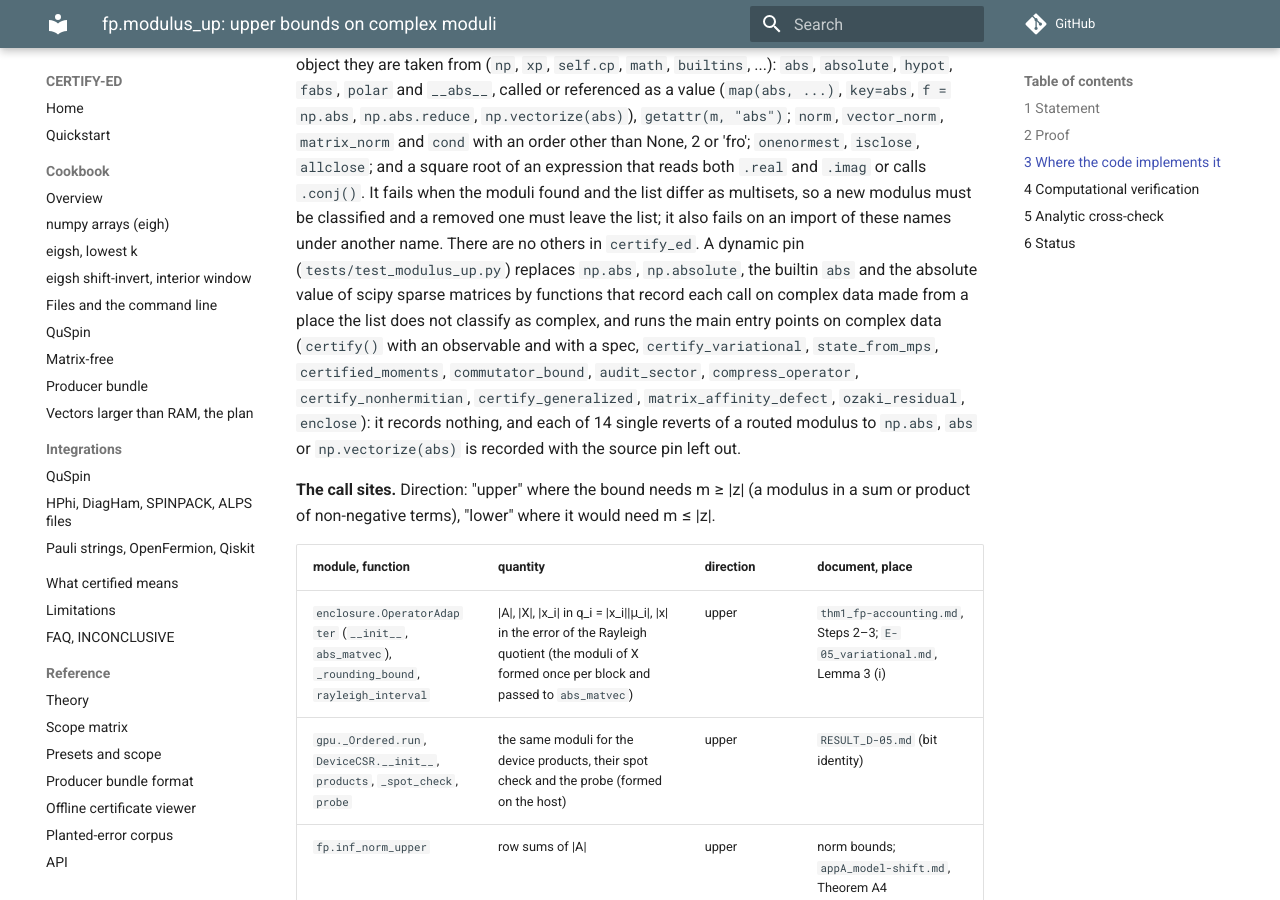
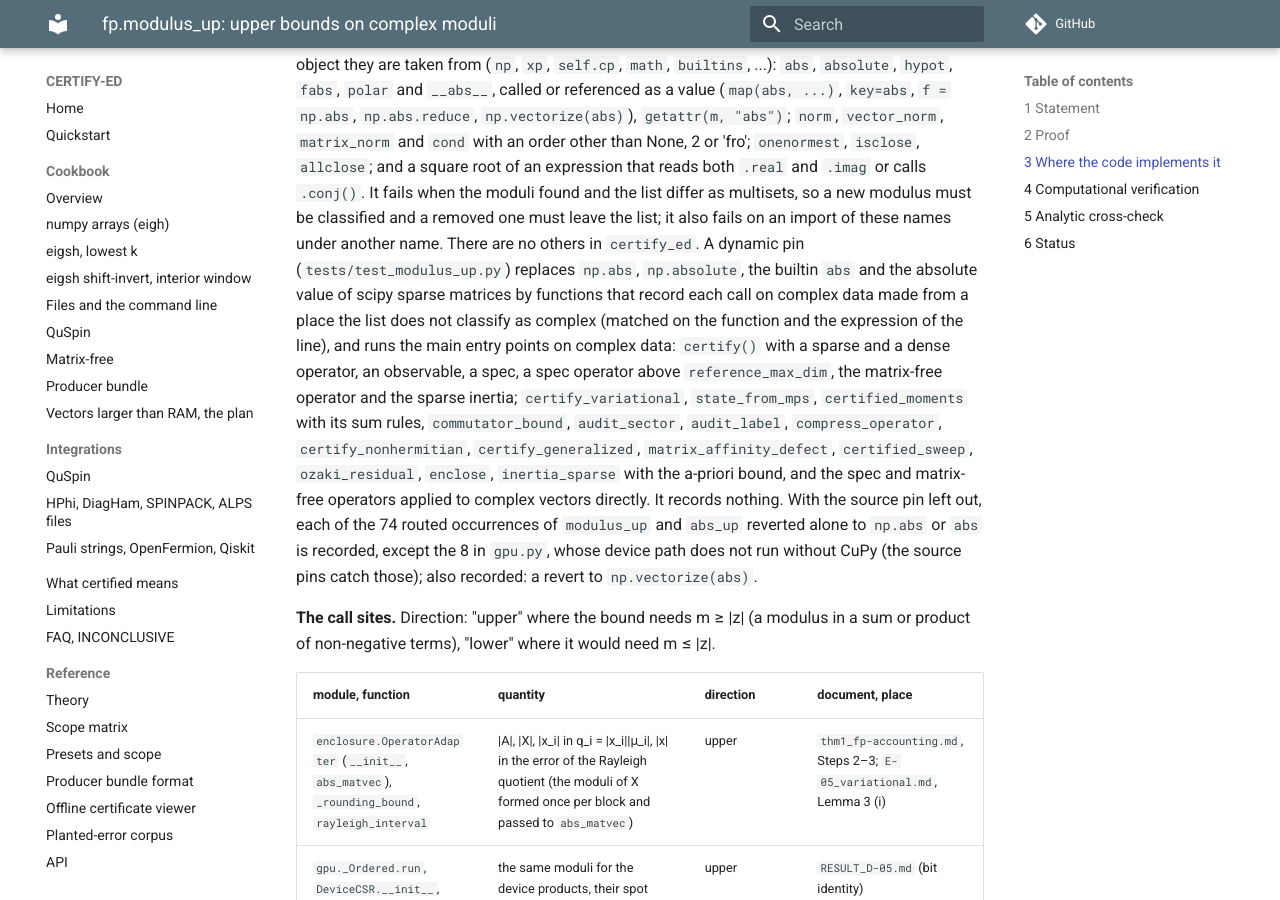
Before and after one commit to sarang-kernel/CERTIFY-ED, an MkDocs documentation site: the page built from docs/proofs/fp_modulus-up.md, in a window 1280 px wide and 900 px high, scrolled down 10614 px. Built offline with MkDocs 1.6.1 and Material for MkDocs 9.7.7, drawn with Linux system fonts in a browser that asks for light colours; comment, search, counter and statistics services are not loaded.

Commit message:
Record the revert sweep of the tripwire

```diff
--- a/docs/proofs/fp_modulus-up.md
+++ b/docs/proofs/fp_modulus-up.md
@@ -329,11 +329,16 @@ and `.imag` or calls `.conj()`. It fails when the moduli found and the list diff
 must be classified and a removed one must leave the list; it also fails on an import of these names under another
 name. There are no others in `certify_ed`. A dynamic pin (`tests/test_modulus_up.py`) replaces `np.abs`,
 `np.absolute`, the builtin `abs` and the absolute value of scipy sparse matrices by functions that record each call
-on complex data made from a place the list does not classify as complex, and runs the main entry points on complex
-data (`certify()` with an observable and with a spec, `certify_variational`, `state_from_mps`, `certified_moments`,
-`commutator_bound`, `audit_sector`, `compress_operator`, `certify_nonhermitian`, `certify_generalized`,
-`matrix_affinity_defect`, `ozaki_residual`, `enclose`): it records nothing, and each of 14 single reverts of a routed
-modulus to `np.abs`, `abs` or `np.vectorize(abs)` is recorded with the source pin left out.
+on complex data made from a place the list does not classify as complex (matched on the function and the expression
+of the line), and runs the main entry points on complex data: `certify()` with a sparse and a dense operator, an
+observable, a spec, a spec operator above `reference_max_dim`, the matrix-free operator and the sparse inertia;
+`certify_variational`, `state_from_mps`, `certified_moments` with its sum rules, `commutator_bound`, `audit_sector`,
+`audit_label`, `compress_operator`, `certify_nonhermitian`, `certify_generalized`, `matrix_affinity_defect`,
+`certified_sweep`, `ozaki_residual`, `enclose`, `inertia_sparse` with the a-priori bound, and the spec and matrix-free
+operators applied to complex vectors directly. It records nothing. With the source pin left out, each of the 74
+routed occurrences of `modulus_up` and `abs_up` reverted alone to `np.abs` or `abs` is recorded, except the 8 in
+`gpu.py`, whose device path does not run without CuPy (the source pins catch those); also recorded: a revert to
+`np.vectorize(abs)`.
 
 **The call sites.** Direction: "upper" where the bound needs m ≥ |z| (a modulus in a sum or product of non-negative
 terms), "lower" where it would need m ≤ |z|.
```
Also changed, not shown: docs/proofs/VERDICTS.md (+2 -1 lines).
